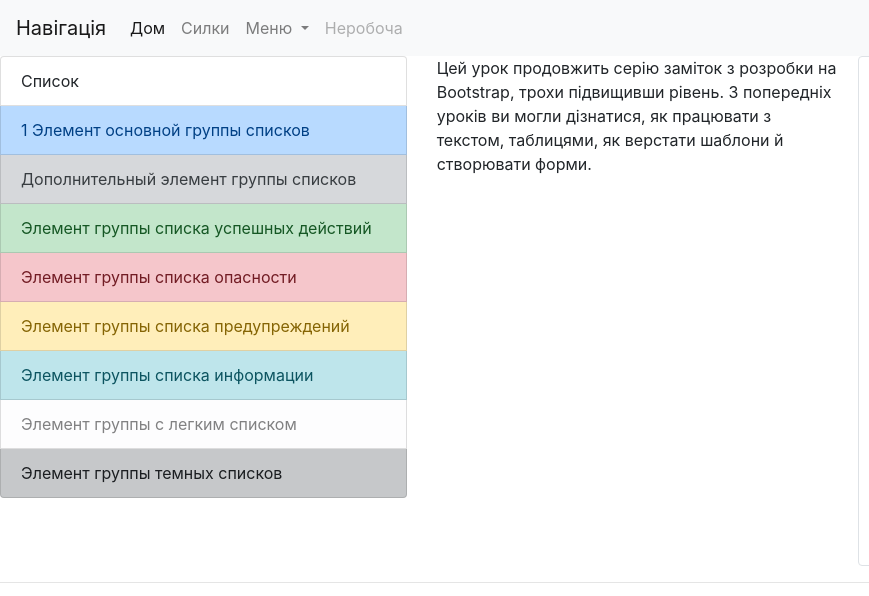
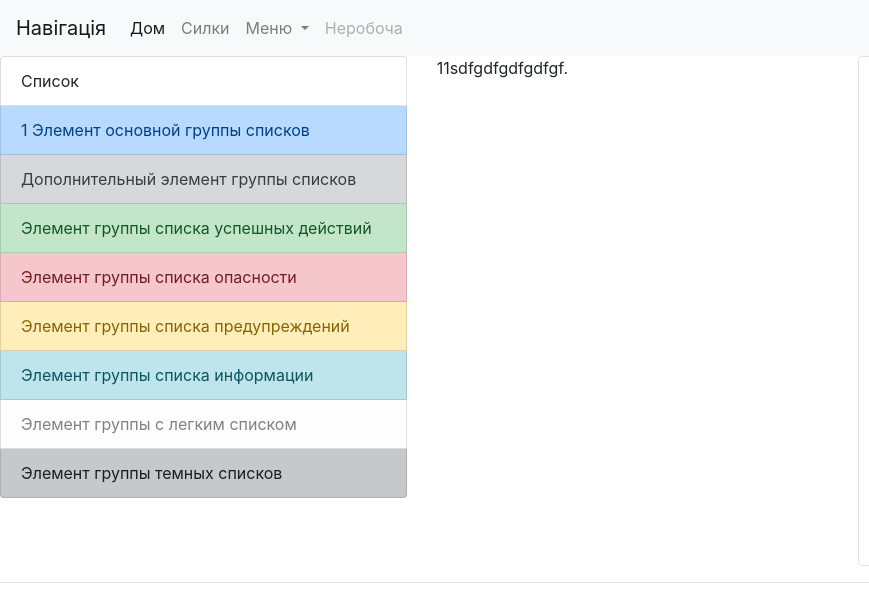
Before and after one commit to Kirillkrot322/myproject, a plain HTML site: page Index.html in a window 1280 px wide. Shown: the top 596 px of the page, 0-869 px from the left. Drawn offline with nearby package versions, Linux system fonts and the light colour scheme; grey boxes are pictures that could not be loaded.

Commit message:
second commit

```diff
--- a/Index.html
+++ b/Index.html
@@ -91,7 +91,7 @@
 	    </div>
 	    <div class="col-8">
 		    <div class="row">
-		    	<div class="col-6">Цей урок продовжить серію заміток з розробки на Bootstrap, трохи підвищивши рівень. З попередніх уроків ви могли дізнатися, як працювати з текстом, таблицями, як верстати шаблони й створювати форми.</div>
+		    	<div class="col-6">11sdfgdfgdfgdfgf.</div>
 		    	<div class="col-6 img-thumbnail" align="center" ><img src="https://2krota.ru/wp-content/uploads/2019/02/0_i-1.jpg"></div>
 		    </div>
   		</div>
```
